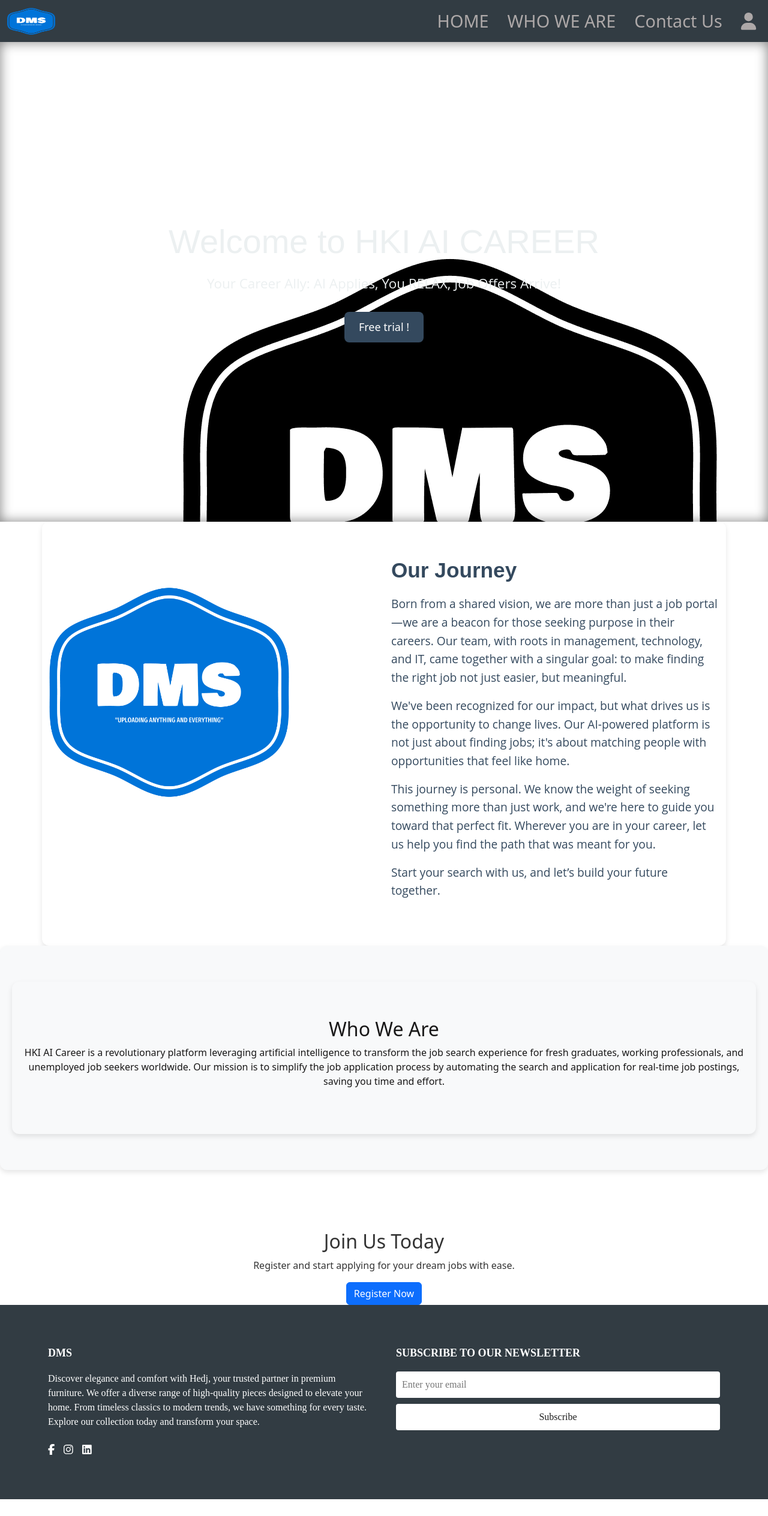
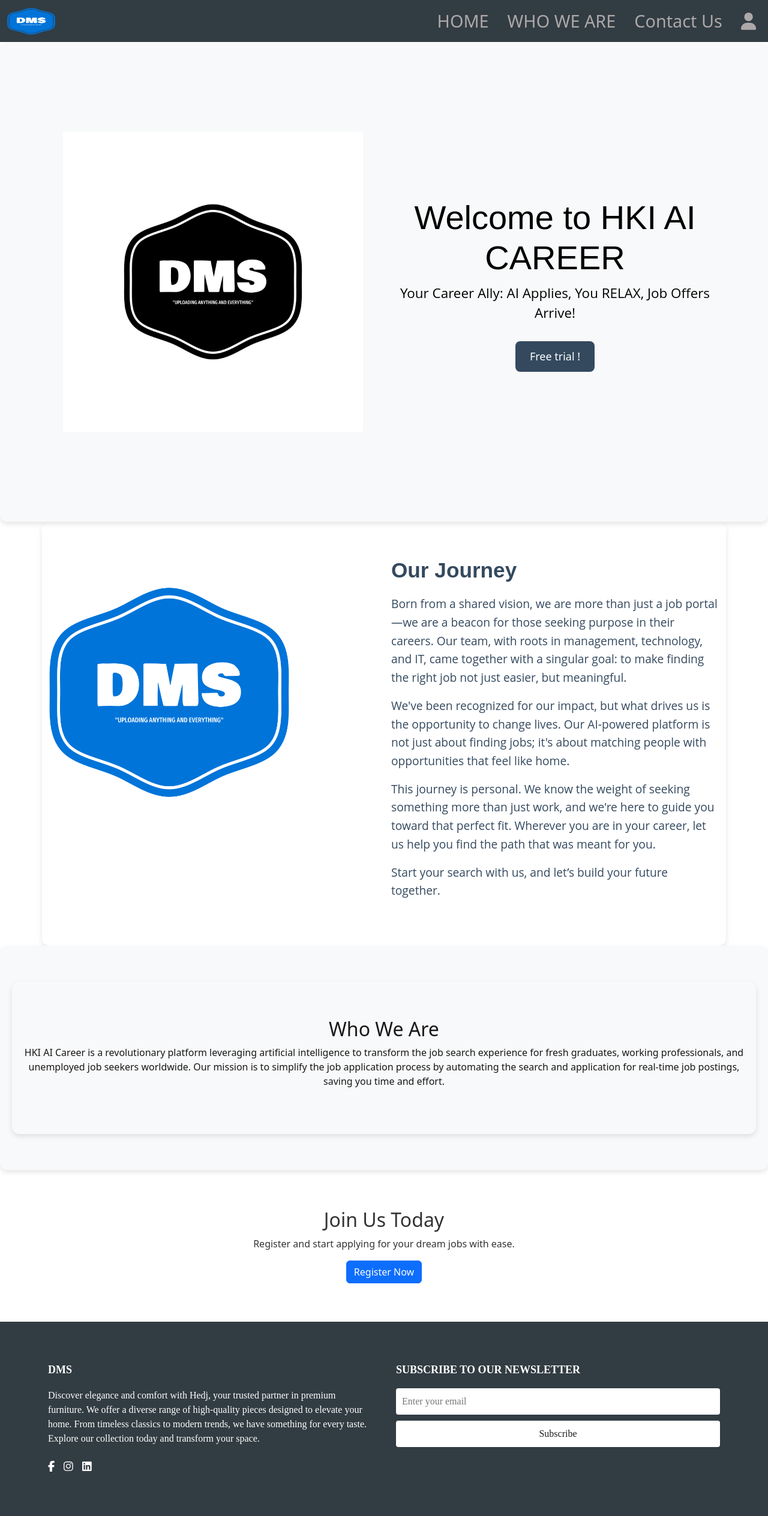
Before and after one commit to MohamedBoghdaddy/Atos-Task-document-management-system, a React (Create React App) app in the folder client/: page / in a window 1280 px wide. Shown: the whole page at 60% size. Before the commit the page ends 2500 px from the top, so only its background shows below. Built offline with nearby package versions, Linux system fonts and the light colour scheme; no server answers.

Commit message:
modified home css and redirect navbar use navigator

```diff
--- a/client/src/Frontend/components/Home/HeroSection.js
+++ b/client/src/Frontend/components/Home/HeroSection.js
@@ -2,12 +2,19 @@ import React from "react";
 import { Container, Row, Col, Button } from "react-bootstrap";
 import { Link } from "react-router-dom";
 import "../styles/Home.css";
-
+import logoblack from "../assets/images/logo-black.png"
 const HeroSection = () => (
   <div className="hero-section">
     <Container>
       <Row>
-        <Col>
+        <Col md={6}>
+          <img
+            src={logoblack}
+            alt="Company-team"
+            style={{ width: "500px", height: "auto" }}
+          />
+        </Col>
+        <Col md={6}>
           <h1>Welcome to HKI AI CAREER</h1>
           <p>Your Career Ally: AI Applies, You RELAX, Job Offers Arrive!</p>
           <Button variant="dark" as={Link} to="/signup">
--- a/client/src/Frontend/components/Home/Mininavbar.js
+++ b/client/src/Frontend/components/Home/Mininavbar.js
@@ -52,15 +52,14 @@ const NavBar = () => {
         />
         <Navbar.Collapse id="navbarScroll" className="navbar-collapse">
           <Nav className="navbar-nav ms-auto" navbarScroll>
-            <ScrollLink
+            <Link
               to="/"
               smooth
               className="nav-link"
               onClick={handleNavCollapse}
             >
               HOME
-            </ScrollLink>
-
+            </Link>
 
             <ScrollLink
               to="/contact"
@@ -69,7 +68,6 @@ const NavBar = () => {
             >
               Contact Us
             </ScrollLink>
-
 
             {isAuthenticated && user ? (
               <div
--- a/client/src/Frontend/components/LOGIN&REGISTRATION/Login/Login.js
+++ b/client/src/Frontend/components/LOGIN&REGISTRATION/Login/Login.js
@@ -1,9 +1,9 @@
 import React from "react";
 import "../../styles/login.css"; // Adjust the path as needed
-import { Link } from "react-router-dom";
+import { Link, useNavigate } from "react-router-dom";
 import { useLogin } from "../../../../hooks/useLogin";
 
-const Login = ({ onLoginSuccess }) => {
+const Login = () => {
   const {
     email,
     setEmail,
@@ -15,7 +15,7 @@ const Login = ({ onLoginSuccess }) => {
     successMessage,
     isLoading,
     handleLogin,
-  } = useLogin(onLoginSuccess);
+  } = useLogin();
 
   return (
     <div className="main-container">
@@ -60,6 +60,7 @@ const Login = ({ onLoginSuccess }) => {
             {successMessage && <div className="success">{successMessage}</div>}
             <button className="left_btn" type="submit" disabled={isLoading}>
               {isLoading ? "Logging in..." : "Login"}
+
             </button>
           </form>
         </div>
--- a/client/src/Frontend/components/styles/Home.css
+++ b/client/src/Frontend/components/styles/Home.css
@@ -58,82 +58,79 @@ body {
 }
 
 .hero-section {
-  background: url("../assets/images/logo-black.png");
-  color: #ffffff;
-  text-align: center;
+  position: relative;
   width: 100%;
   height: 100vh;
   display: flex;
-  justify-content: center;
-  flex-direction: column;
-  box-shadow: inset 0 0 20px rgba(0, 0, 0, 0.5); /* Subtle shadow */
-  position: relative;
-}
-.Register-section {
-  margin-top: 100px;
+  justify-content: center; /* Centers content horizontally */
+  align-items: center; /* Centers content vertically */
+  color: #000000; /* Black text color */
   text-align: center;
-  display: flex;
-  justify-content: center;
-  flex-direction: column;
-}
-.hero-section::before {
-  position: absolute;
-  top: 0;
-  left: 0;
-  width: 100%;
-  height: 100%;
-  background: rgba(0, 0, 0, 0.3);
-  z-index: 1;
+  overflow: hidden; /* Ensure background doesn't overflow */
 }
 
 .hero-section h1 {
   font-size: 3.5em;
-  margin-bottom: 20px;
-  font-family: "Bebas Neue", sans-serif; /* Bold and modern font */
-  color: #ecf0f1; /* Light text color for better contrast */
-  z-index: 2;
+  margin-top: 20%;
+  font-family: "Bebas Neue", sans-serif;
+  color: #000000; /* Ensure black text for the heading */
 }
 
 .hero-section p {
   font-size: 1.4em;
   margin-bottom: 30px;
   font-family: "Open Sans", sans-serif;
-  color: #ecf0f1; /* Light text color */
+  color: #000000; /* Ensure black text for the paragraph */
   z-index: 2;
 }
 
 .hero-section .btn-dark {
-  background-color: #34495e; /* Darker navy blue */
-  border: none;
+  background-color: #34495e; /* Dark navy blue */
   color: #ffffff;
   padding: 12px 24px;
   font-size: 18px;
   border-radius: 8px;
+  border: none;
   cursor: pointer;
-  transition: background-color 0.3s ease, transform 0.3s ease,
-    box-shadow 0.3s ease;
+  transition: background-color 0.3s ease, transform 0.3s ease, box-shadow 0.3s ease;
   z-index: 2;
 }
 
 .hero-section .btn-dark:hover {
-  background-color: #2c3e50; /* Even darker navy blue */
-  transform: translateY(-2px); /* Subtle lift effect */
-  box-shadow: 0 4px 8px rgba(0, 0, 0, 0.3); /* Subtle shadow on hover */
+  background-color: #2c3e50; /* Darker navy blue on hover */
+  transform: translateY(-2px); /* Slight lift on hover */
+  box-shadow: 0 4px 8px rgba(0, 0, 0, 0.3); /* Subtle shadow */
 }
 
+.Register-section {
+  margin-top: 5%;
+    margin-bottom: 5%;
+
+  text-align: center;
+  display: flex;
+  justify-content: center;
+  flex-direction: column;
+}
+.Register-section .col{
+
+}
 /* Layout Sections */
-#WhoWeAre,
-#how-it-works,
-#features,
-#serve,
-#pricing {
+#WhoWeAre {
   padding: 60px 20px;
   text-align: center;
   display: flex;
   justify-content: center;
   flex-direction: column;
+    box-shadow: inset 0 0 20px rgba(0, 0, 0, 0.5); /* Subtle shadow */
+
 }
 
+
+.hero-section{
+   background-color: #f8f9fa; /* Light gray */
+  border-radius: 12px;
+  box-shadow: 0 4px 8px rgba(0, 0, 0, 0.1); /* Subtle shadow */
+}
 #WhoWeAre,
 #how-it-works,
 #pricing {
@@ -142,12 +139,7 @@ body {
   box-shadow: 0 4px 8px rgba(0, 0, 0, 0.1); /* Subtle shadow */
 }
 
-#serve,
-#features {
-  background-color: #e9ecef; /* Slightly darker gray */
-  border-radius: 12px;
-  box-shadow: 0 4px 8px rgba(0, 0, 0, 0.1); /* Subtle shadow */
-}
+
 
 .pricing-card {
   background-color: #ffffff; /* White background */
@@ -185,6 +177,7 @@ body {
   gap: 30px;
   box-shadow: 0 4px 8px rgba(0, 0, 0, 0.1); /* Subtle shadow */
   border-radius: 12px;
+
 }
 
 .storytelling-section h2 {
```
Also changed, not shown: 1 other file (tests, documents, lock files or other folders).
